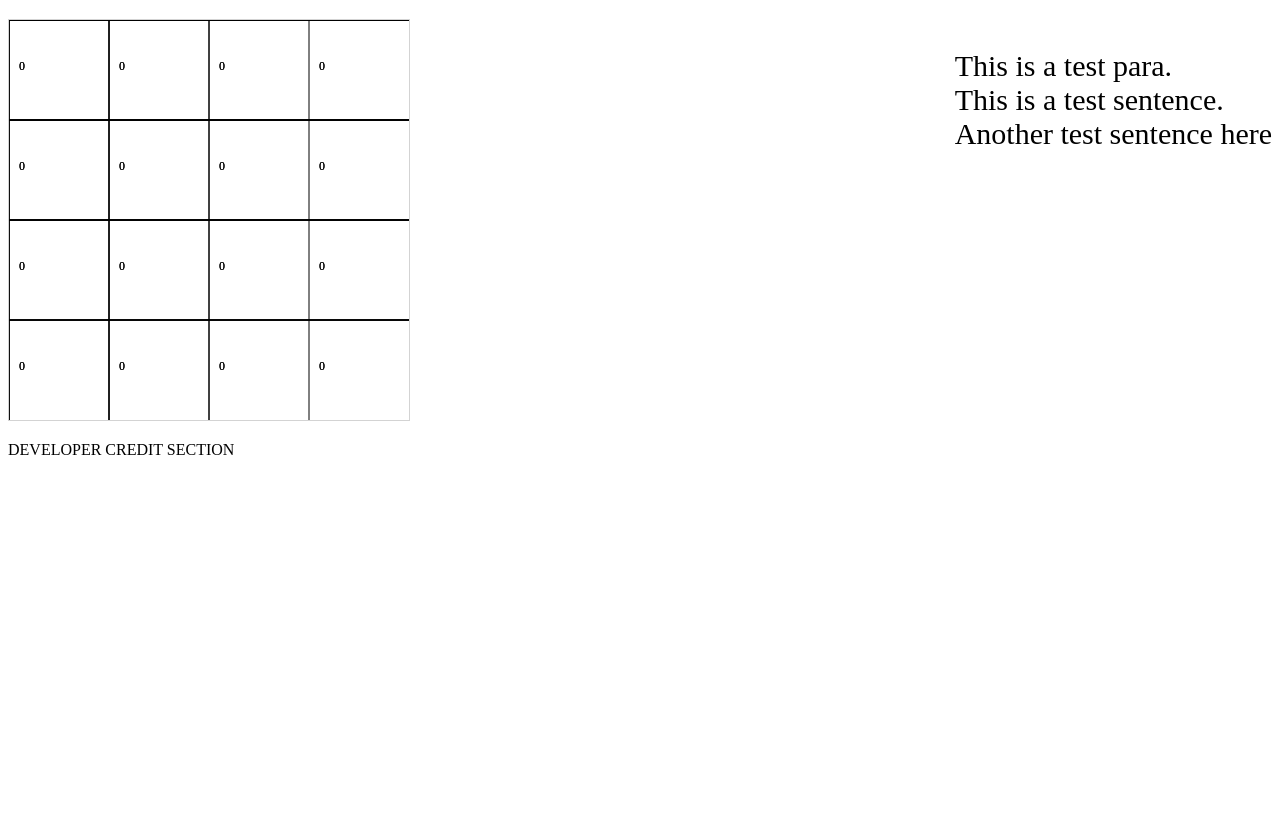
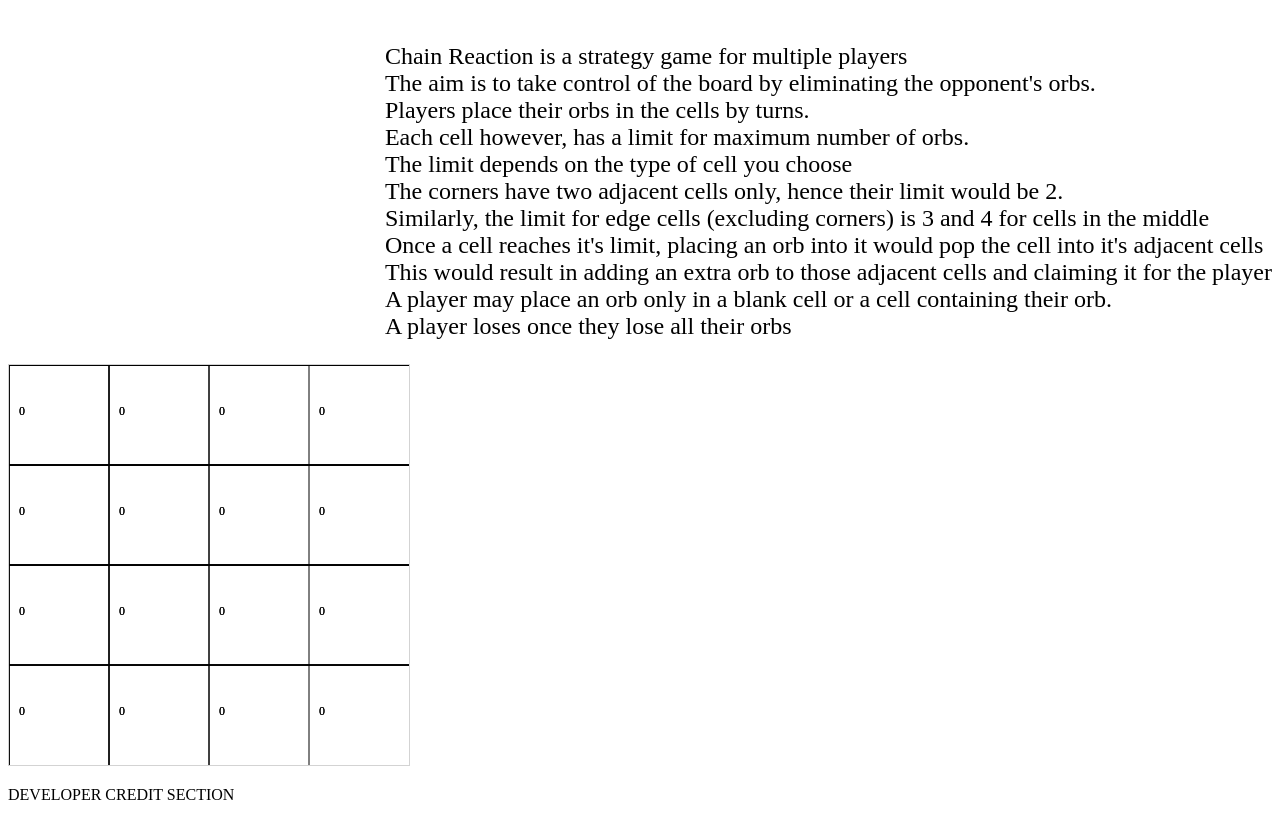
Before and after one commit to aaronfernandes45/Robot, a plain HTML site: page Index.html in a window 1280 px wide. Shown: the part 61-881 px from the top of the page. Before the commit the page ends 800 px from the top, so only its background shows below. Drawn offline with Linux system fonts and the light colour scheme.

Commit message:
Description modified

```diff
--- a/Index.html
+++ b/Index.html
@@ -1,7 +1,7 @@
 <!DOCTYPE html>
 <html>
 <head>
-<TITLE>Robot</TITLE>
+<TITLE>Chain Reaction</TITLE>
 
 <link rel="stylesheet" type="text/css" href="style.css">
 <style type="text/css">
@@ -32,7 +32,7 @@
 
 	<h1 id="test-header" class = "head-info">CHAIN REACTION</h1>
 
-	<p class="para para2" >This is a test para.<br> This is a test sentence.<br> Another test sentence here</p>
+	<p class="para para2" >Chain Reaction is a strategy game for multiple players <br> The aim is to take control of the board by eliminating the opponent's orbs.<br> Players place their orbs in the cells by turns. <br> Each cell however, has a limit for maximum number of orbs.<br>The limit depends on the type of cell you choose <br> The corners have two adjacent cells only, hence their limit would be 2. <br> Similarly, the limit for edge cells (excluding corners) is 3 and 4 for cells in the middle <br> Once a cell reaches it's limit, placing an orb into it would pop the cell into it's adjacent cells <br>This would result in adding an extra orb to those adjacent cells and claiming it for the player <br> A player may place an orb only in a blank cell or a cell containing their orb. <br> A player loses once they lose all their orbs</p>
 
 	<canvas class = "mainCanvas" id="myCanvas" width="400" height="400"
 	style="border:1px solid #d3d3d3;" onclick="mDown(this)">
--- a/style.css
+++ b/style.css
@@ -4,7 +4,7 @@
 
 .para2
 {
-	font-size: 30px;
+	font-size: 24px;
 }
 
 h1.head-info
```
Also changed, not shown: Description.txt (added).
